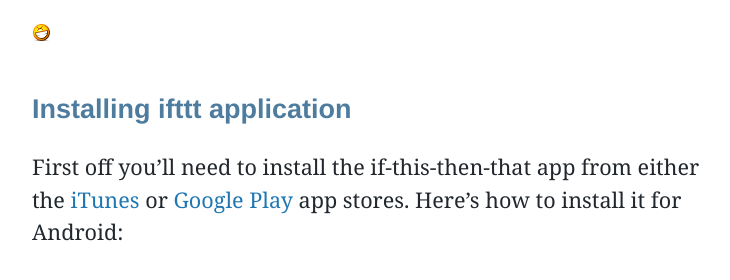
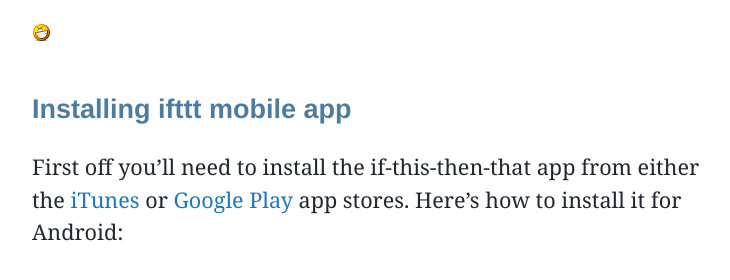
Before and after one commit to toepoke/toepoke.github.io, a Jekyll site: the page built from _posts/2016/2016-02-06-notifications-with-ifttt.md, in a window 1280 px wide and 900 px high, scrolled down 817 px. Shown: the part 166-446 px from the top of the window, without its empty margins (270-1000 px from the left). Built offline with Jekyll 4.4.1, drawn with Linux system fonts in a browser that asks for light colours; nearby versions of some CDN libraries; some web fonts are replaced; comment, search, counter and statistics services are not loaded; grey boxes are pictures that could not be loaded.

Commit message:
Clarification

```diff
--- a/_posts/2016/2016-02-06-notifications-with-ifttt.md
+++ b/_posts/2016/2016-02-06-notifications-with-ifttt.md
@@ -26,7 +26,7 @@ author:
 If you haven't used [if-this-then-that](https://ifttt.com) with [toepoke](https://toepoke.co.uk) before, you'll want to
 look at [setting it up with toepoke first]({% post_url /2016/2016-02-06-if-this-the-that-integration %}). It's cool, I'll wait ... <img src='/images/grin.png' alt='grin' title='grin' />
 
-## Installing ifttt application
+## Installing ifttt mobile app
 
 First off you'll need to install the if-this-then-that app from either the [iTunes](https://itunes.apple.com/us/app/ifttt/id660944635) or [Google Play](https://play.google.com/store/apps/details?id=com.ifttt.ifttt) app stores.
 Here's how to install it for Android:
```
